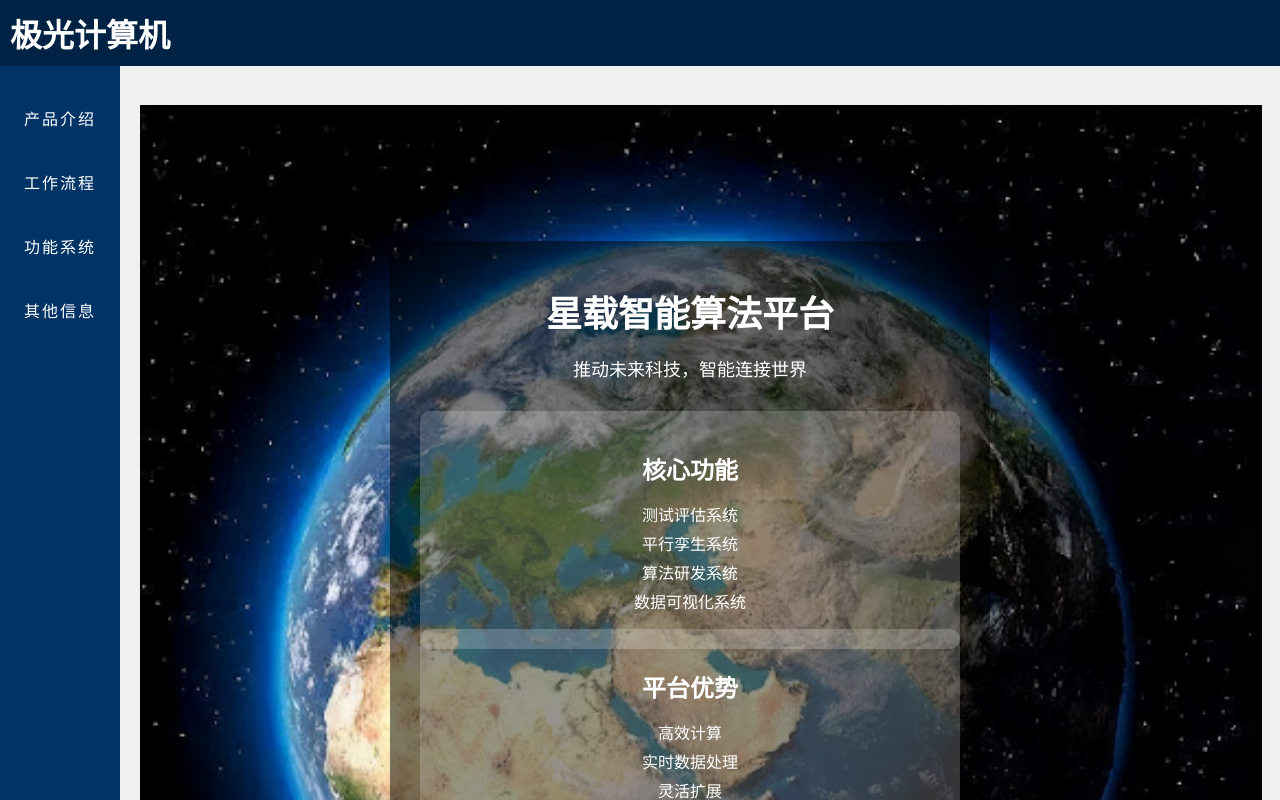
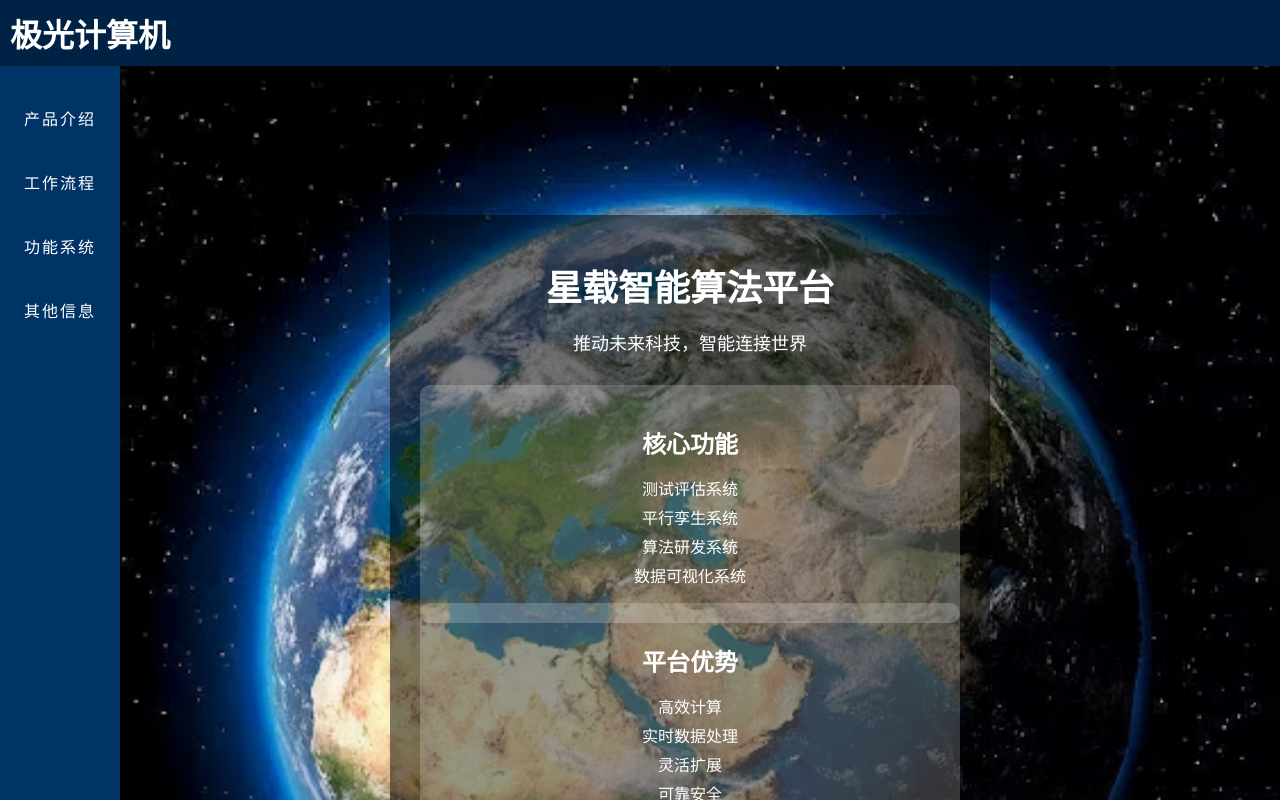
Before and after one commit to EthanWu2019/SemiProject-SatelliteOnboardAI, a React (Vite) app: page / in a window 1280 px wide. Shown: the top 800 px of the page. Built offline with nearby package versions, Linux system fonts and the light colour scheme.

Commit message:
修复了主界面的图片白边问题

```diff
--- a/src/pages/Home.css
+++ b/src/pages/Home.css
@@ -1,6 +1,7 @@
 .home-container {
     margin-left: 200px;
-    padding: 20px;
+    padding: 0px;
+    margin-top: -25px;
     position: relative;
   }
 
```
